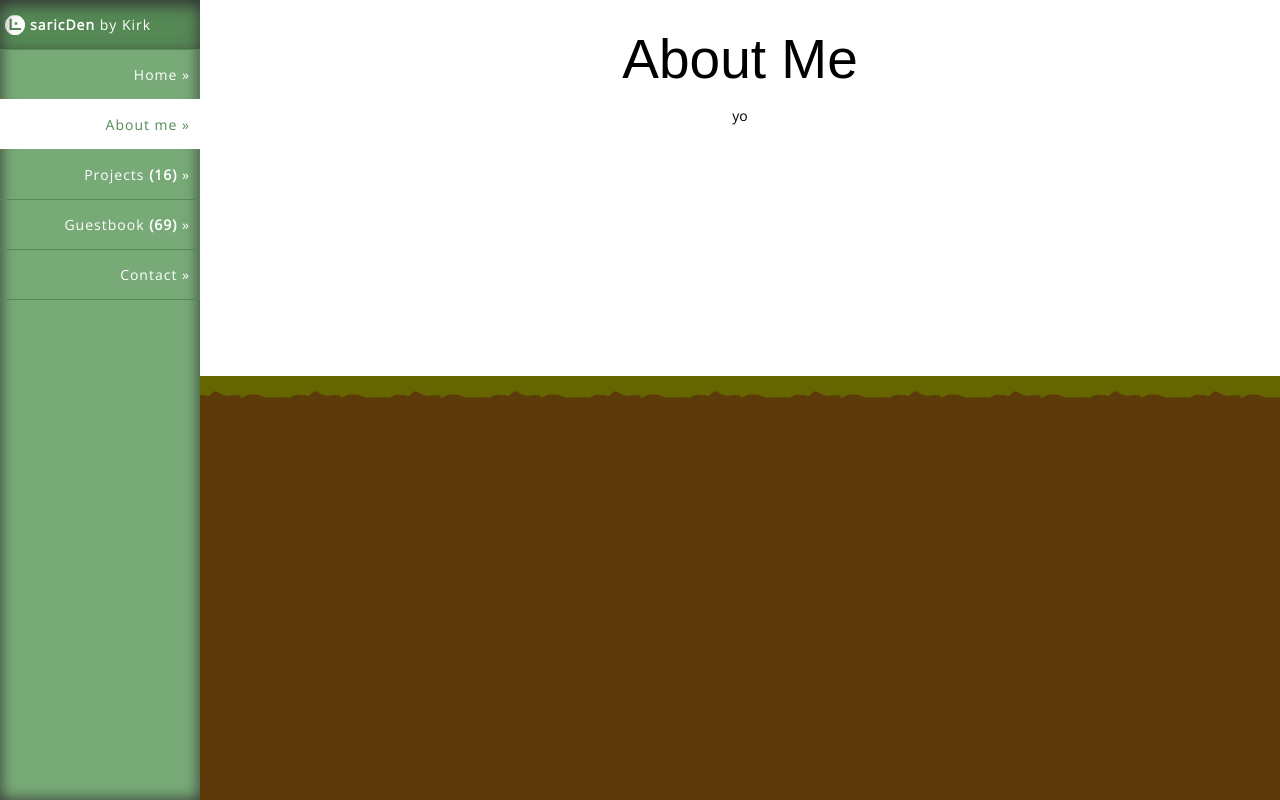
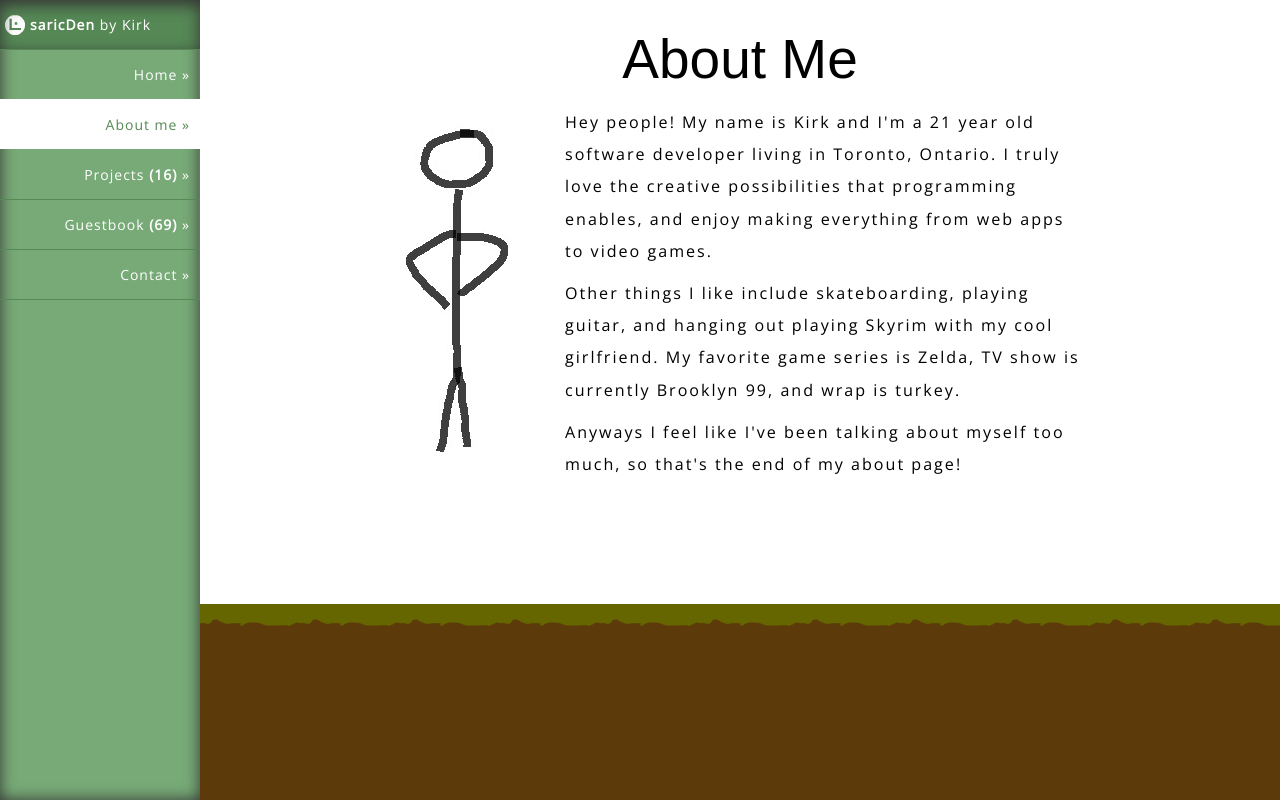
Before and after one commit to saricden/saricden.com, a PHP site: page /about in a window 1280 px wide. Run offline with PHP 8.4, Linux system fonts and the light colour scheme; some web fonts are replaced.

Commit message:
Restructures semantic tags a bit & adds content + dummy image to about.

```diff
--- a/_src/css/main.css
+++ b/_src/css/main.css
@@ -27,8 +27,9 @@ nav {
 .open { margin: 0 !important; }
 main {
     height: 100%;
+    overflow-y: auto;
 }
-main section {
+main article {
     position: relative;
     z-index: 1;
     min-height: 250px;
@@ -36,6 +37,31 @@ main section {
     padding-bottom: 157px;
     background: #FFF url(../img/grass-block.png) repeat-x 0 bottom;
     overflow: hidden;
+}
+main article section {
+    width: 80%;
+    max-width: 700px;
+    margin: 0 auto;
+}
+main article section aside { width: 25%; }
+main article section div { width: 75%; }
+main article section aside, main article section div { float: left; }
+main article section p {
+    margin-bottom: 10px;
+    font-size: 1.15em;
+    letter-spacing: 2px;
+    text-align: justify;
+    line-height: 2em;
+}
+main article secion aside ul {
+    list-style: none;
+}
+main article section aside ul li {
+    padding: 10px;
+}
+main article section div p {
+    text-align: left;
+
 }
 h1, nav h2 {
     font-weight: normal;
@@ -102,6 +128,7 @@ nav ul li.active + li a {
 }
 #nav-btn span:last-child { margin: 0; }
 .hide { display: none !important; }
+.clr { clear: both; }
 
 
 /* Home
--- a/about/index.php
+++ b/about/index.php
@@ -2,8 +2,25 @@
     require_once('../_src/php/core.php');
     printHeader(1);
 ?>
-            <section>
-                <h1>About Me</h1>
-                <p>yo</p>
-            </section>
+            <article>
+                <header>
+                    <h1>About Me</h1>
+                </header>
+
+                <section>
+                    <aside>
+                        <img src="../_src/img/dummy-portrait.jpg">
+                    </aside>
+
+                    <div>
+                        <p>Hey people! My name is Kirk and I'm a 21 year old software developer living in Toronto, Ontario.
+                        I truly love the creative possibilities that programming enables, and enjoy making everything from web apps to video games.</p>
+                        <p>Other things I like include skateboarding, playing guitar, and hanging out playing Skyrim with my cool girlfriend.
+                        My favorite game series is Zelda, TV show is currently Brooklyn 99, and wrap is turkey.</p>
+                        <p>Anyways I feel like I've been talking about myself too much, so that's the end of my about page!</p>
+                    </div>
+                    <br class="clr">
+                </section>
+
+            </article>
 <?php printFooter(); ?>
```
Also changed, not shown: home/index.php (+7 -5 lines), _src/img/dummy-portrait.jpg (added).
